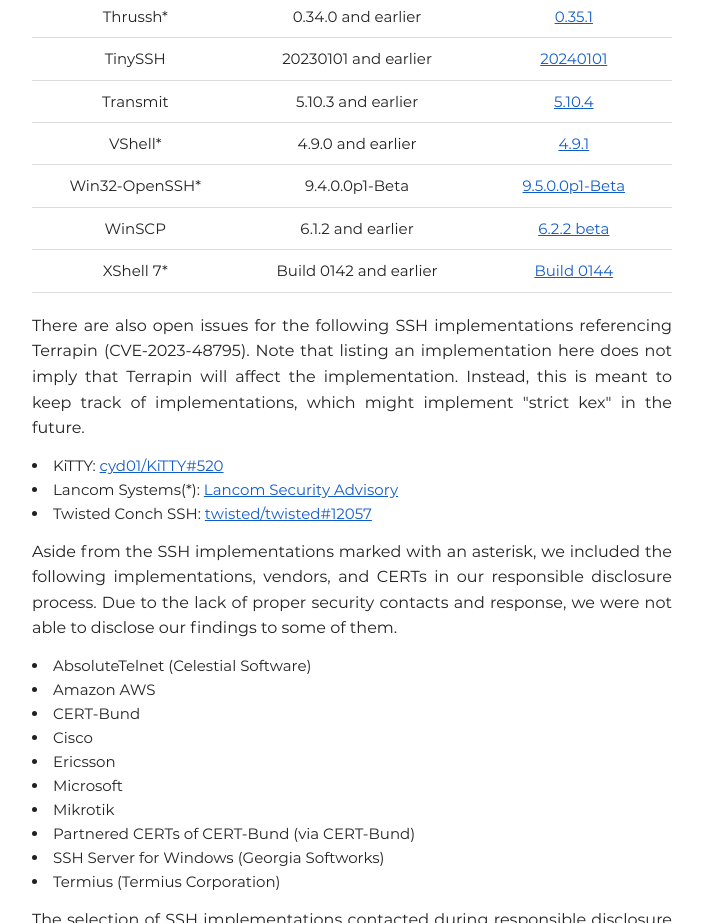
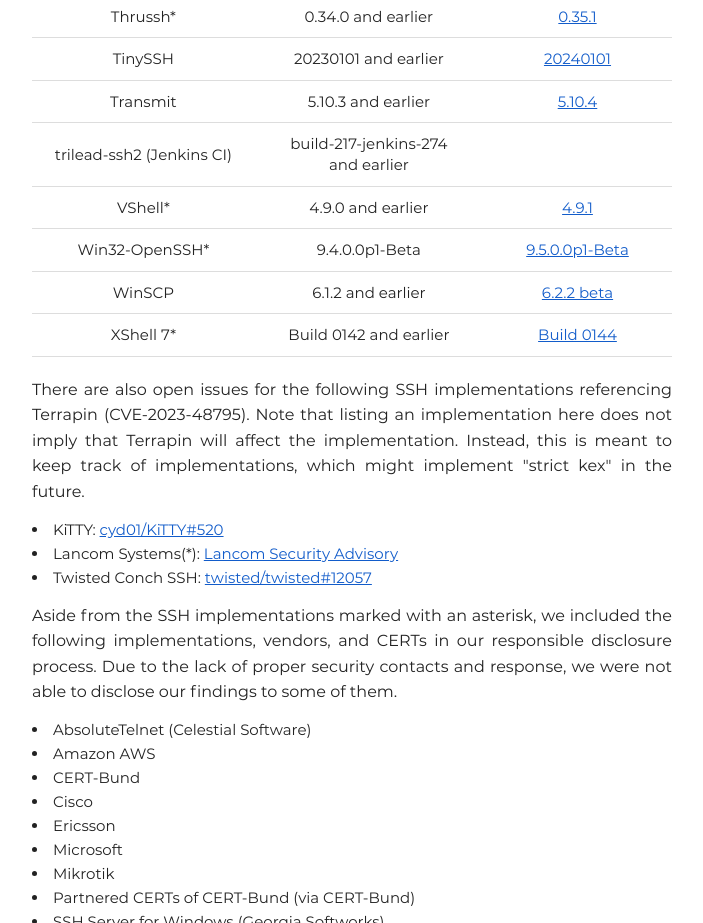
Before and after one commit to RUB-NDS/Terrapin-Website, a plain HTML site: page patches.html in a window 1280 px wide. Shown: the part 2540-3463 px from the top of the page, without its empty margins (288-991 px from the left). Drawn offline with Linux system fonts and the light colour scheme.

Commit message:
feat(patches): Add trilead-ssh2 (Jenkins CI)

```diff
--- a/patches.html
+++ b/patches.html
@@ -239,6 +239,11 @@
           <td>5.10.3 and earlier</td>
           <td><a href="https://help.panic.com/releasenotes/transmit5/">5.10.4</a></td>
         </tr>
+        <tr id="jenkinstrilead">
+          <td>trilead-ssh2 (Jenkins CI)</td>
+          <td>build-217-jenkins-274<br>and earlier</td>
+          <td>&nbsp;</td>
+        </tr>
         <tr id="vshell">
           <td>VShell*</td>
           <td>4.9.0 and earlier</td>
```
